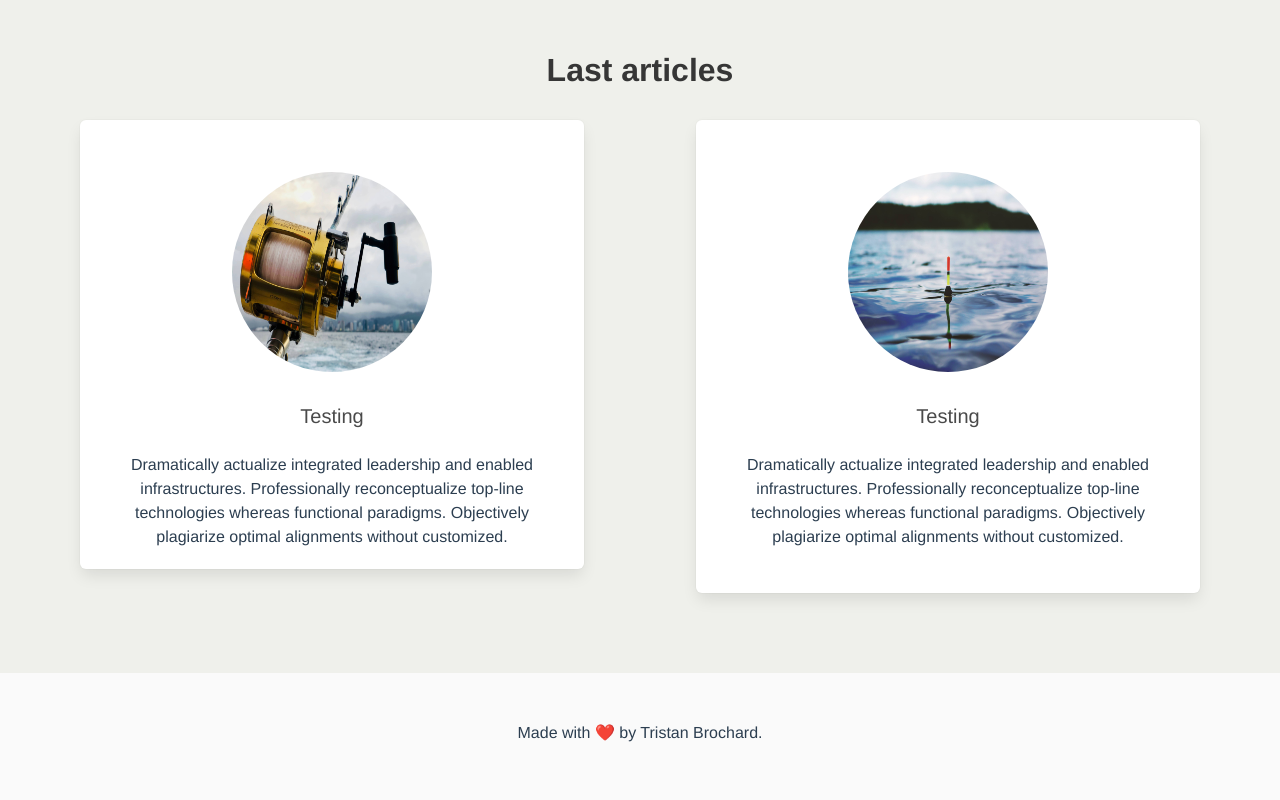
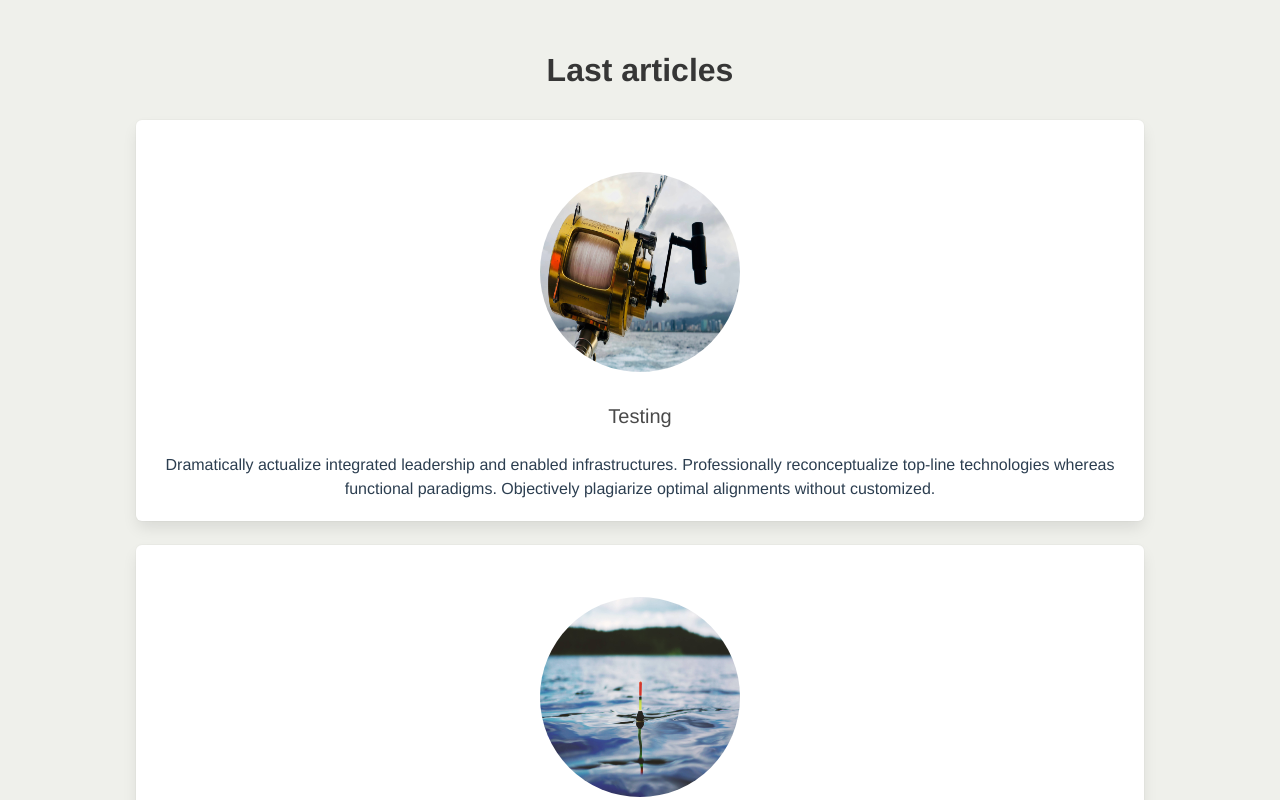
Before and after one commit to fullak/passion-mouche, a Vue app: page /#/ in a window 1280 px wide. Shown: the part 1000-1800 px from the top of the page. Built offline with nearby package versions, Linux system fonts and the light colour scheme.

Commit message:
refactoring

```diff
--- a/src/pages/homePage/mainContent.vue
+++ b/src/pages/homePage/mainContent.vue
@@ -96,13 +96,14 @@ export default {
 
   .third-content{
     display: flex;
-    flex-direction: row;
+    flex-direction: column;
     margin: 2rem 5rem;
     justify-content: space-between;
   }
 
   .text-content3{
-    width: 45%;
+    width: 90%;
+    margin: auto;
   }
 }
 </style>
--- a/src/views/calendar.vue
+++ b/src/views/calendar.vue
@@ -20,7 +20,7 @@ export default {
 
 <style>
 .event-title{
-  margin: 5rem auto;
+  margin: 1rem auto;
 }
 
 .calendar-img{
```
